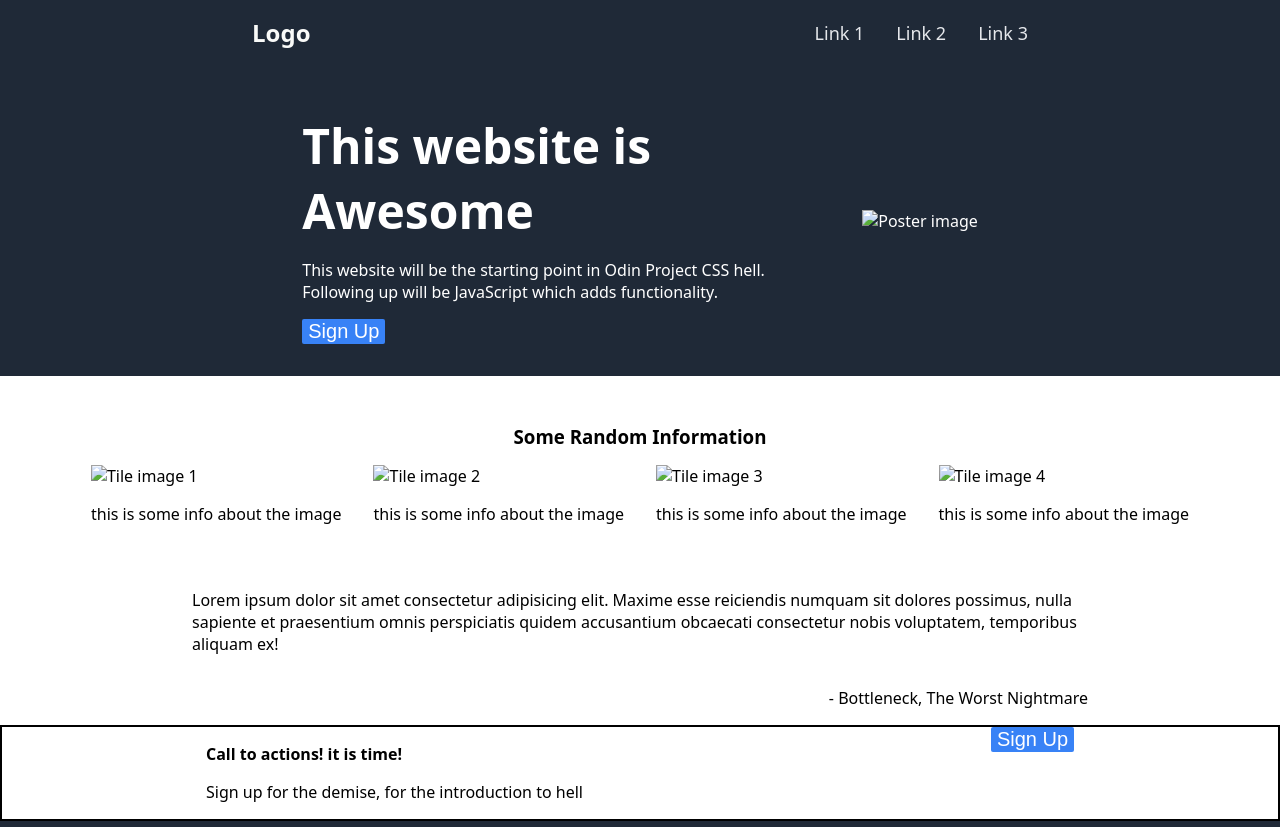
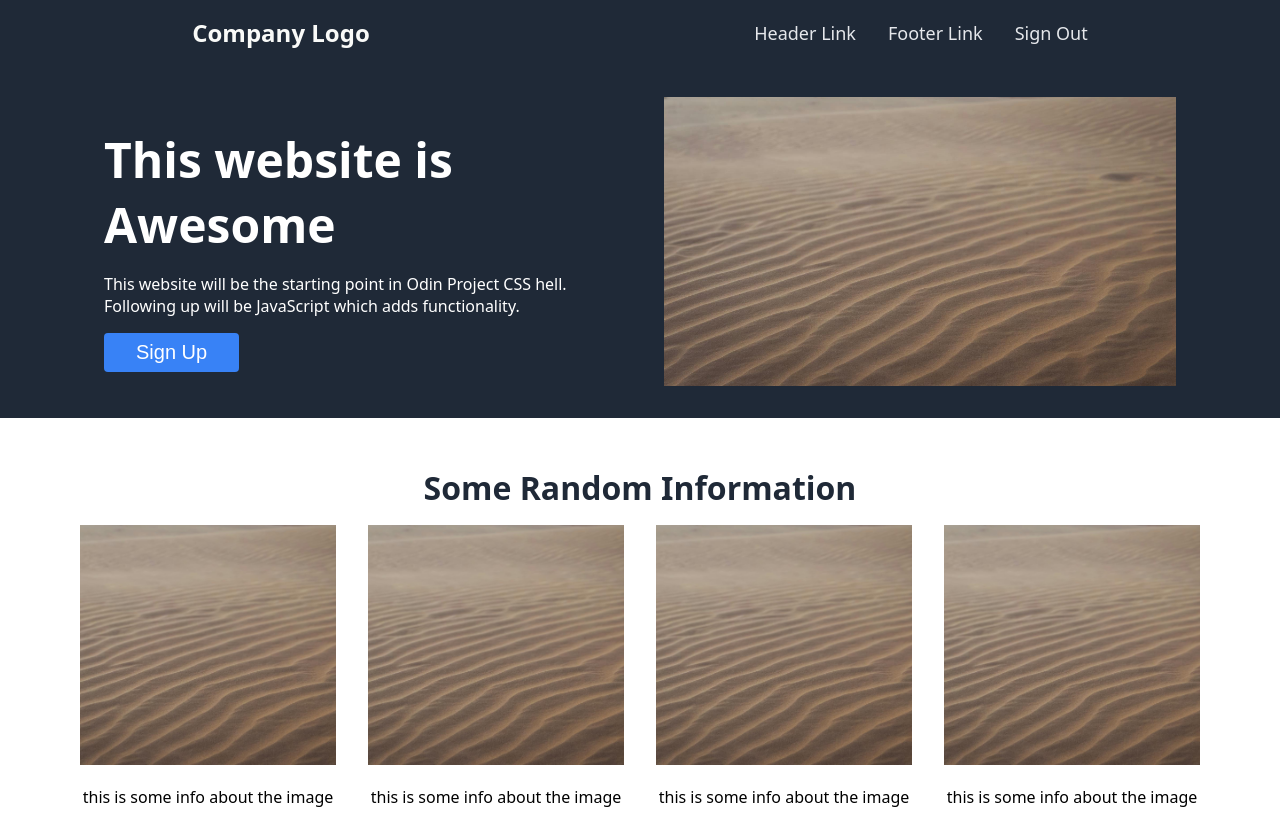
Before and after one commit to krVishesh/Project-Odin, a plain HTML site: page landing-page/index.html in a window 1280 px wide. Shown: the top 827 px of the page. Drawn offline with Linux system fonts and the light colour scheme.

Commit message:
feat: Added font styling and Color in style.css Status: Completed the whole Project file

```diff
--- a/landing-page/index.html
+++ b/landing-page/index.html
@@ -8,11 +8,11 @@
 	<body>
 		<div class="header">
 			<div class="navbar">
-				<h4>Logo</h4>
+				<h4>Company Logo</h4>
 				<ul>
-					<li>Link 1</li>
-					<li>Link 2</li>
-					<li>Link 3</li>
+					<li>Header Link</li>
+					<li>Footer Link</li>
+					<li>Sign Out</li>
 				</ul>
 			</div>
 			<div class="poster">
@@ -24,34 +24,32 @@
 					</p>
 					<button>Sign Up</button>
 				</span>
-				<span class="left">
-					<img src="" alt="Poster image" />
-				</span>
+				<img src="Assets/pexels-sharad-bhat-3974146.jpg" alt="Poster Image" />
 			</div>
 		</div>
 		<div class="tiles">
 			<h3>Some Random Information</h3>
 			<div class="tile-container">
 				<div class="tile">
-					<img src="" alt="Tile image 1" />
+					<img src="Assets/pexels-sharad-bhat-3974146.jpg" alt="Tile image 1" />
 					<p>this is some info about the image</p>
 				</div>
 				<div class="tile">
-					<img src="" alt="Tile image 2" />
+					<img src="Assets/pexels-sharad-bhat-3974146.jpg" alt="Tile image 2" />
 					<p>this is some info about the image</p>
 				</div>
 				<div class="tile">
-					<img src="" alt="Tile image 3" />
+					<img src="Assets/pexels-sharad-bhat-3974146.jpg" alt="Tile image 3" />
 					<p>this is some info about the image</p>
 				</div>
 				<div class="tile">
-					<img src="" alt="Tile image 4" />
+					<img src="Assets/pexels-sharad-bhat-3974146.jpg" alt="Tile image 4" />
 					<p>this is some info about the image</p>
 				</div>
 			</div>
 		</div>
 		<div class="quote">
-			<p>
+			<p class="quote-text">
 				Lorem ipsum dolor sit amet consectetur adipisicing elit. Maxime esse
 				reiciendis numquam sit dolores possimus, nulla sapiente et praesentium
 				omnis perspiciatis quidem accusantium obcaecati consectetur nobis
@@ -75,3 +73,6 @@
 		</div>
 	</body>
 </html>
+
+<!--Image Taken from pexels.com-->
+<!--Image By Sharad Bhat-->
--- a/landing-page/styles/style.css
+++ b/landing-page/styles/style.css
@@ -56,6 +56,11 @@ h6 {
 	font-size: 3rem;
 }
 
+.poster img {
+	width: 40%;
+	object-fit: cover;
+}
+
 .tiles {
 	display: flex;
 	flex-direction: column;
@@ -64,6 +69,9 @@ h6 {
 
 .tiles h3 {
 	align-self: center;
+	font-size: 2rem;
+	font-weight: bold;
+	color: #1f2937;
 }
 
 .tile-container {
@@ -76,24 +84,58 @@ h6 {
 	text-align: center;
 }
 
+.tile img {
+	width: 20vw;
+	height: 30vh;
+	object-fit: cover;
+}
+
 .quote {
+	padding: 4rem 0;
 	display: flex;
 	flex-direction: column;
 	align-items: center;
+	background-color: #e5e7eb;
+}
+
+.quote * {
+	margin: 1rem 0;
 }
 
 .quote p {
 	width: 70%;
 }
 
+.quote-text {
+	font-size: 2.25rem;
+	font-weight: lighter;
+	font-style: italic;
+}
+
 .quote-speaker {
 	text-align: end;
+	font-size: 1.5rem;
+	font-weight: bold;
+}
+
+.action {
+	display: flex;
+	justify-content: center;
+	padding: 2rem 0;
 }
 
 .action-box {
+	color: white;
+	background-color: #3882f6;
 	display: flex;
 	justify-content: space-around;
-	border: 2px solid black;
+	align-items: center;
+	border-radius: 10px;
+	width: 75%;
+}
+
+.action-box * {
+	margin: 0.5rem;
 }
 
 .footer {
@@ -104,9 +146,14 @@ h6 {
 }
 
 button {
+	padding: 0.5rem 2rem;
 	font-size: 1.25rem;
 	color: white;
 	background-color: #3882f6;
 	border: none;
-	border-radius: 2px;
+	border-radius: 4px;
 }
+
+.action button {
+	border: 1px solid white;
+}
```
Also changed, not shown: landing-page/Assets/pexels-sharad-bhat-3974146.jpg (added), 1 other file.
